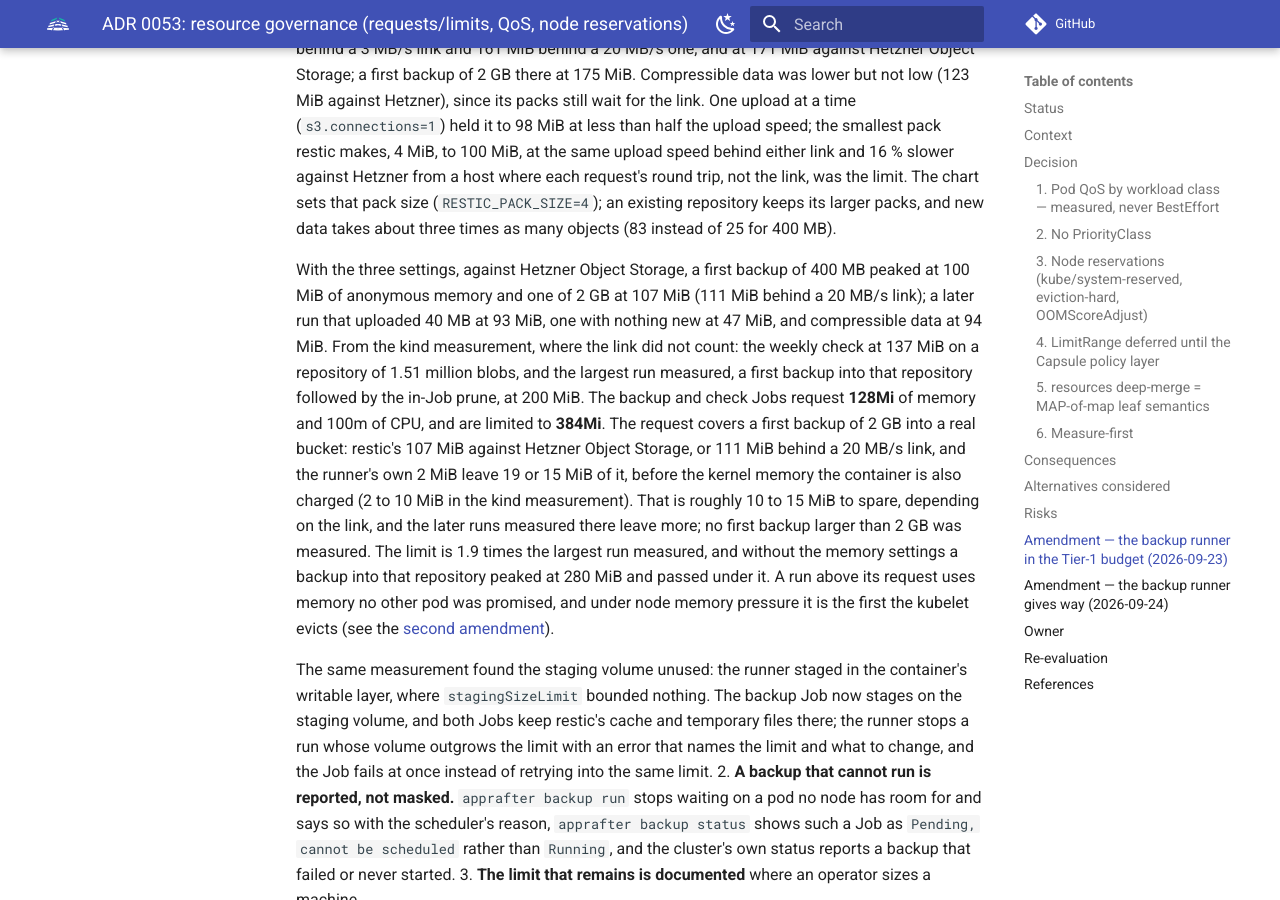
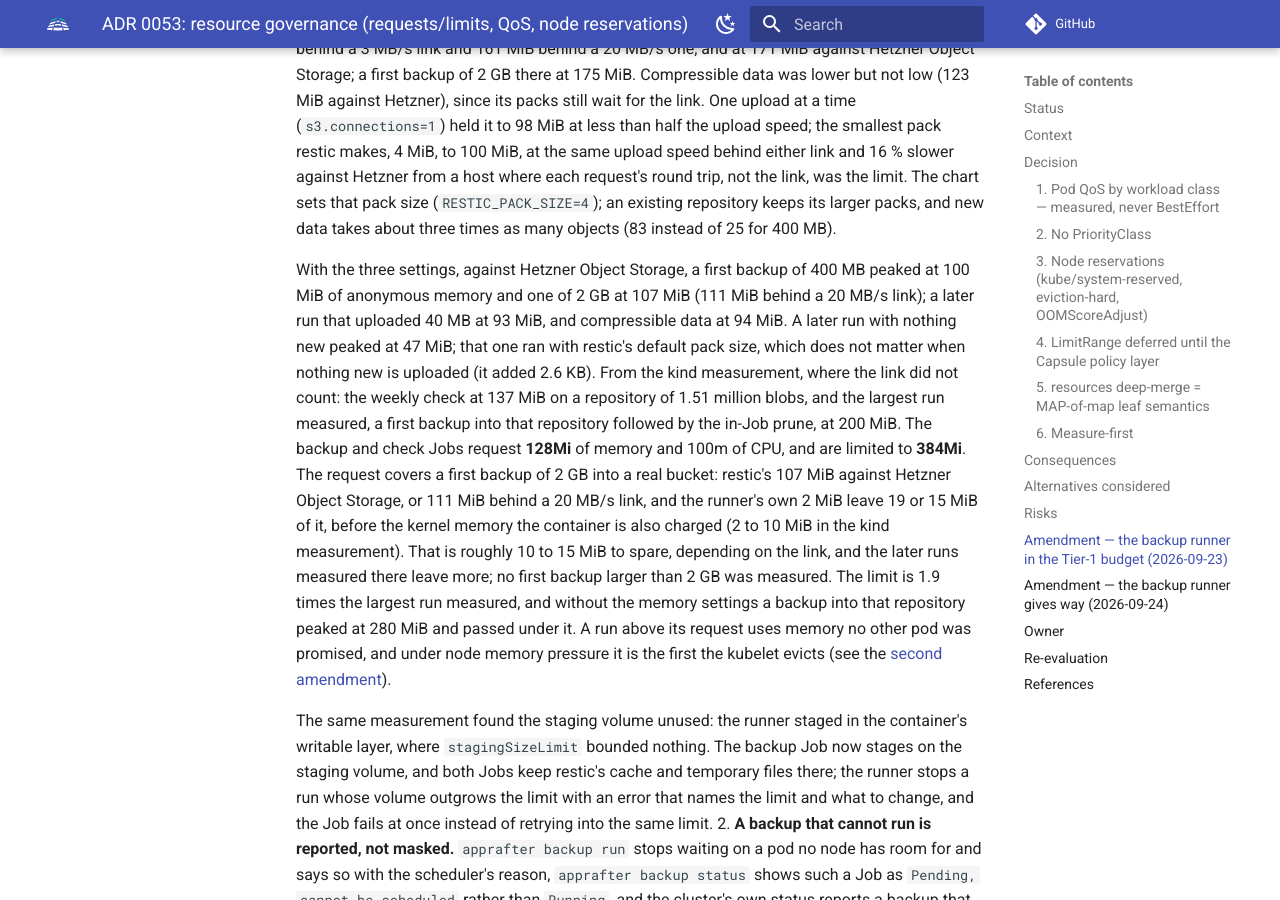
Before and after one commit to AppRafter/apprafter, an MkDocs documentation site: the page built from docs/adr/0053-resource-governance.md, in a window 1280 px wide and 900 px high, scrolled down 6520 px. Built offline with MkDocs 1.6.1 and Material for MkDocs 9.7.7, drawn with Linux system fonts in a browser that asks for light colours; comment, search, counter and statistics services are not loaded.

Commit message:
docs(adr): the 47 MiB no-new-data run used the default pack size
ADR 0053's amendment and the chart comment beside the runner's request
listed "one with nothing new at 47 MiB" among the results "with the
three settings". It was not: the queue that measured it
(a2mem/queue-hz.sh) ran that incremental without RESTIC_PACK_SIZE, so
restic used its default 16 MiB packs. The 40 MB incremental was re-run
with 4 MiB packs (93 MiB); this one was not.

The figure stays, attributed as measured: the run added 2.6 KB, so the
only pack it held for upload was that small, and the pack size does not
bear on its peak.

Co-Authored-By: Claude Opus 5.5 (1M context) <noreply@anthropic.com>
Claude-Session: https://claude.ai/code/session_017Bytw2vARXjnSLKB3YhkSe

```diff
--- a/docs/adr/0053-resource-governance.md
+++ b/docs/adr/0053-resource-governance.md
@@ -297,8 +297,10 @@ runner, no larger minimum machine. Instead:
    With the three settings, against Hetzner Object Storage, a first backup of
    400 MB peaked at 100 MiB of anonymous memory and one of 2 GB at 107 MiB
    (111 MiB behind a 20 MB/s link); a later run that uploaded 40 MB at 93 MiB,
-   one with nothing new at 47 MiB, and compressible data at 94 MiB. From the
-   kind measurement, where the link did not count: the weekly check at
+   and compressible data at 94 MiB. A later run with nothing new peaked at
+   47 MiB; that one ran with restic's default pack size, which does not
+   matter when nothing new is uploaded (it added 2.6 KB). From the kind
+   measurement, where the link did not count: the weekly check at
    137 MiB on a repository of 1.51 million blobs, and the largest run
    measured, a first backup into that repository followed by the in-Job
    prune, at 200 MiB. The backup and check Jobs request **128Mi** of memory
```
Also changed, not shown: 1 other file.
